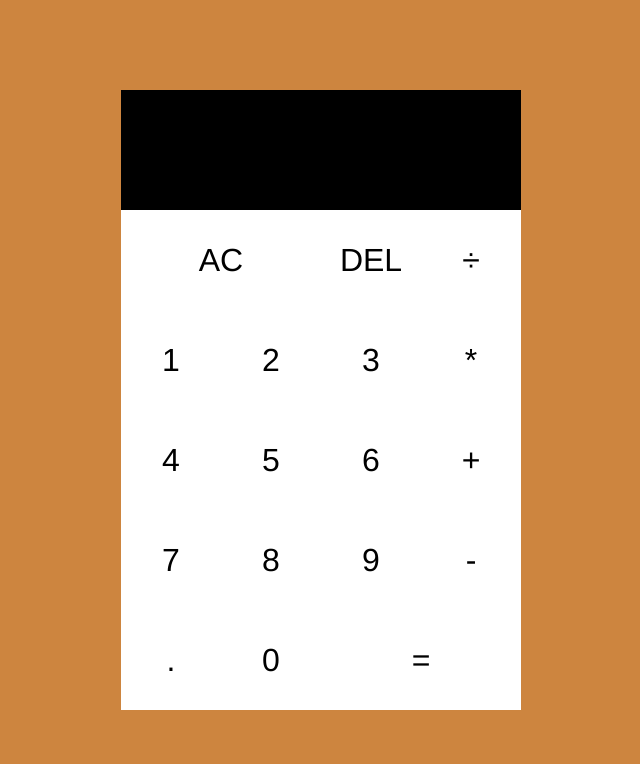
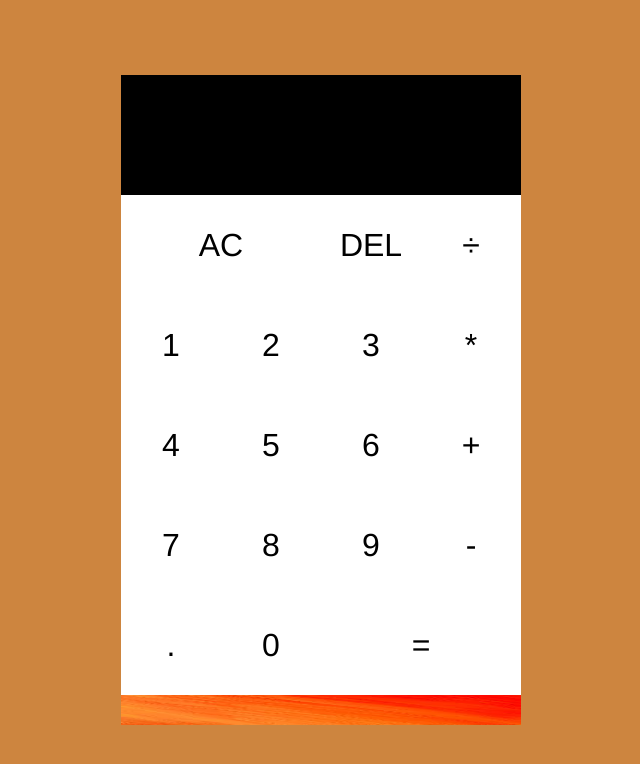
Before and after one commit to majahristova/FE22-js2-mp4-maja-hristova, a website built with Parcel: page src/index.html in a window 1280 px wide. Shown: the whole page, without its empty margins (319-959 px from the left). Built offline with nearby package versions, Linux system fonts and the light colour scheme.

Commit message:
fixing img

```diff
--- a/src/css/style.css
+++ b/src/css/style.css
@@ -64,3 +64,9 @@ body{
     color:white;
     font-size: 2.5rem;
 }
+
+
+.imgBackground{
+    width: 400px;
+    height: 30px;
+}
--- a/src/index.js
+++ b/src/index.js
@@ -91,3 +91,11 @@ deleteButton.addEventListener("click", (button) => {
     calculator.clear();
     calculator.updateAndDisplayNum();
 });
+//Image holder
+const outputBackground = document.querySelector('.grid-calculator');
+const img = document.createElement('img');
+outputBackground.appendChild(img);
+const imageURL = new URL('./img/backgroundimage.jpg', import.meta.url);
+img.src = imageURL.href;
+img.classList.add('imgBackground');
+export {};
```
Also changed, not shown: src/index.ts (+12 -0 lines), tsconfig.json (+7 -2 lines), src/img/backgroundimage.jpg (added).
